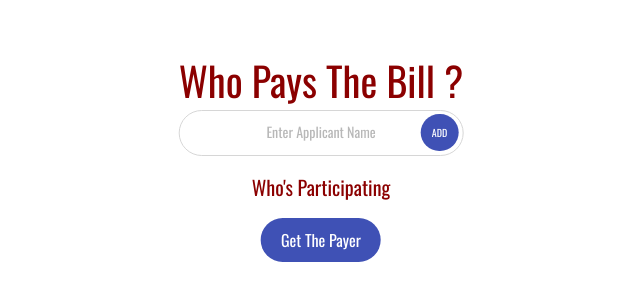
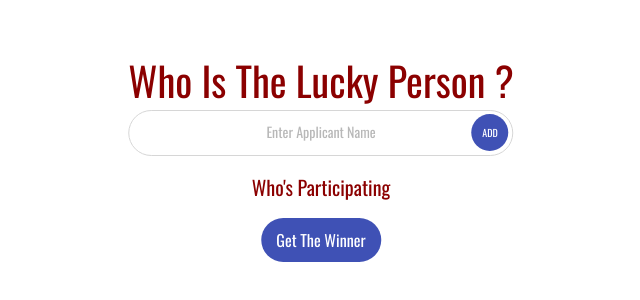
Before and after one commit to Inamul07/BillPayer, a plain HTML site: page index.html in a window 1280 px wide. Shown: the part 240-540 px from the top of the page, without its empty margins (319-959 px from the left). Drawn offline with nearby package versions, Linux system fonts and the light colour scheme.

Commit message:
Update index.html

```diff
--- a/index.html
+++ b/index.html
@@ -19,7 +19,7 @@
     <div class="container">
         <div class="row">
             <div class="applicant_container">
-                <h1 style="color: darkred;">Who Pays The Bill ?</h1>
+                <h1 style="color: darkred;">Who Is The Lucky Person ?</h1>
                 <div class="applicant_input">
                     <input class="applicant_value" type="text" placeholder="Enter Applicant Name">
                     <span id="add_applicant">ADD</span>
@@ -30,11 +30,11 @@
                     </div>
                 </div>
                 <div class="button_container">
-                    <div id="show_results">Get The Payer</div>
+                    <div id="show_results">Get The Winner</div>
                 </div>
             </div>
             <div class="results_container hidden">
-                <h1>The Payer is</h1>
+                <h1>The Winner is</h1>
                 <div class="result">
 
                 </div>
```
